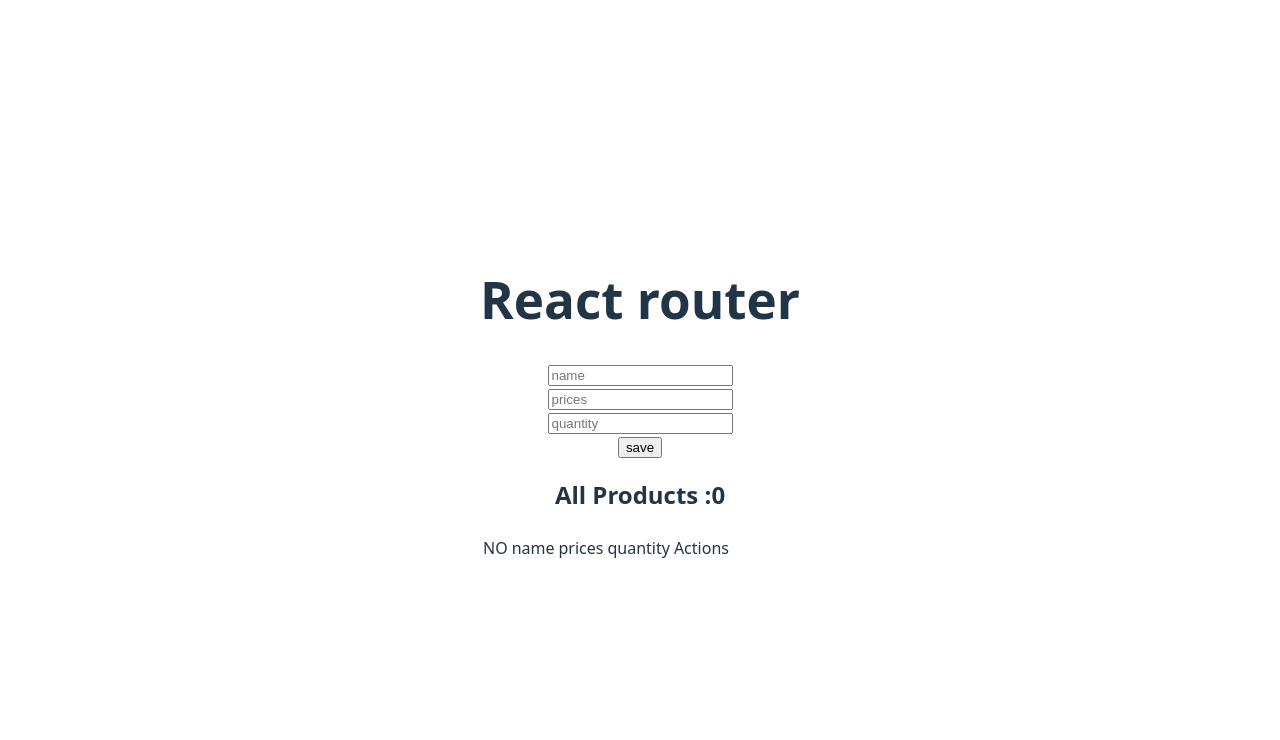
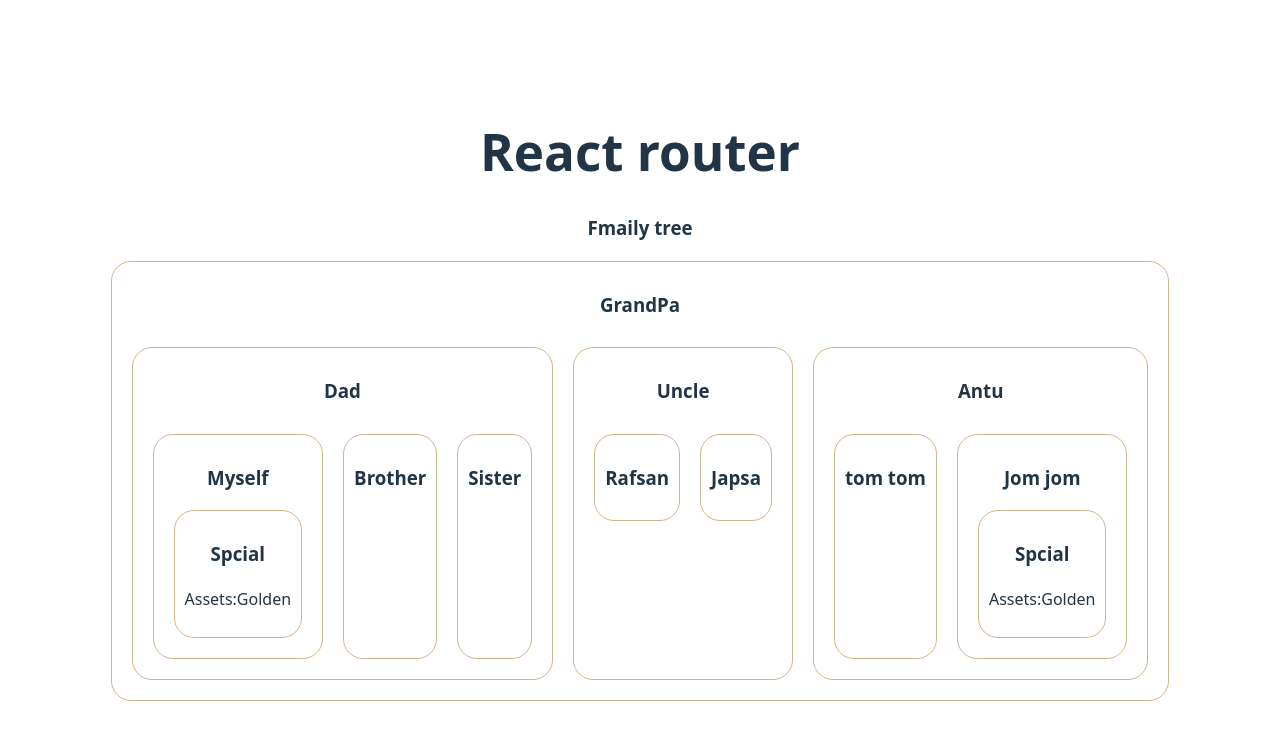
Before and after one commit to Al-Shahriar-Nazim/react-router-part-03, a React (Vite) app: page / in a window 1280 px wide. Shown: the top 740 px of the page. Built offline with nearby package versions, Linux system fonts and the light colour scheme.

Commit message:
added family tree with props driling

```diff
--- a/src/App.jsx
+++ b/src/App.jsx
@@ -1,5 +1,6 @@
 import './App.css'
 import ControlledForm from './components/ControlledForm/ControlledForm'
+import FamilyTree from './components/FamilyTree/FamilyTree'
 import FromAction from './components/FromAction/FromAction'
 import HookForm from './components/HookForm/HookForm'
 import ProductManagement from './components/ProductManagement/ProductManagement'
@@ -17,7 +18,8 @@ function App() {
       {/* <ControlledForm></ControlledForm> */}
       {/* <UncontrolledForm></UncontrolledForm> */}
       {/* <HookForm></HookForm> */}
-      <ProductManagement></ProductManagement>
+      {/* <ProductManagement></ProductManagement>*/}
+      <FamilyTree></FamilyTree>
     </>
   )
 }
--- /dev/null
+++ b/src/components/FamilyTree/Antu.jsx
@@ -0,0 +1,16 @@
+import React from 'react';
+import Cousin from './Cousin';
+
+const Antu = ({assets}) => {
+    return (
+        <div>
+            <h3>Antu</h3>
+            <section style={{display: 'flex'}}>
+                <Cousin name="tom tom"></Cousin>
+                <Cousin assets={assets} name="Jom jom"></Cousin>
+            </section>
+        </div>
+    );
+};
+
+export default Antu;
--- /dev/null
+++ b/src/components/FamilyTree/Brother.jsx
@@ -0,0 +1,11 @@
+import React from 'react';
+
+const Brother = () => {
+    return (
+        <div>
+            <h3>Brother</h3>
+        </div>
+    );
+};
+
+export default Brother;
--- /dev/null
+++ b/src/components/FamilyTree/Cousin.jsx
@@ -0,0 +1,15 @@
+import React from 'react';
+import Spcial from './Spcial';
+
+const Cousin = ({name,assets}) => {
+    return (
+        <div>
+            <h3>{name}</h3>
+            {
+                name === 'Jom jom' && <Spcial assets={assets}></Spcial>
+            }
+        </div>
+    );
+};
+
+export default Cousin;
--- /dev/null
+++ b/src/components/FamilyTree/Dad.jsx
@@ -0,0 +1,19 @@
+import React from "react";
+import Myself from "./Myself";
+import Sister from "./Sister";
+import Brother from "./Brother";
+
+const Dad = ({assets}) => {
+  return (
+    <div>
+      <h3>Dad</h3>
+      <section style={{ display: "flex" }}>
+        <Myself assets={assets}></Myself>
+        <Brother></Brother>
+        <Sister></Sister>
+      </section>
+    </div>
+  );
+};
+
+export default Dad;
--- /dev/null
+++ b/src/components/FamilyTree/FamilyTree.jsx
@@ -0,0 +1,14 @@
+import React from 'react';
+import GrandPa from './GrandPa';
+
+const FamilyTree = () => {
+    const assets = 'Golden';
+    return (
+        <div>
+            <h3>Fmaily tree</h3>
+            <GrandPa assets={assets}></GrandPa>
+        </div>
+    );
+};
+
+export default FamilyTree;
--- /dev/null
+++ b/src/components/FamilyTree/GrandPa.jsx
@@ -0,0 +1,21 @@
+import React from 'react';
+import './grandpa.css';
+import Dad from './Dad';
+import Uncle from './Uncle';
+import Antu from './Antu';
+
+const GrandPa = ({assets}) => {
+    return (
+        <div
+        className='family-tree style'>
+            <h3>GrandPa</h3>
+            <section style={{display:'flex'}}>
+                <Dad assets={assets}></Dad>
+                <Uncle></Uncle>
+                <Antu assets={assets}></Antu>
+            </section>
+        </div>
+    );
+};
+
+export default GrandPa;
--- /dev/null
+++ b/src/components/FamilyTree/Myself.jsx
@@ -0,0 +1,13 @@
+import React from 'react';
+import Spcial from './Spcial';
+
+const Myself = ({assets}) => {
+    return (
+        <div>
+            <h3>Myself</h3>
+          <Spcial assets={assets}></Spcial>
+        </div>
+    );
+};
+
+export default Myself;
--- /dev/null
+++ b/src/components/FamilyTree/Sister.jsx
@@ -0,0 +1,11 @@
+import React from 'react';
+
+const Sister = () => {
+    return (
+        <div>
+            <h3>Sister</h3>
+        </div>
+    );
+};
+
+export default Sister;
--- /dev/null
+++ b/src/components/FamilyTree/Spcial.jsx
@@ -0,0 +1,12 @@
+import React from 'react';
+
+const Spcial = ({assets}) => {
+    return (
+        <div>
+            <h3>Spcial</h3>
+            <p>Assets:{assets}</p>
+        </div>
+    );
+};
+
+export default Spcial;
--- /dev/null
+++ b/src/components/FamilyTree/Uncle.jsx
@@ -0,0 +1,16 @@
+import React from 'react';
+import Cousin from './Cousin';
+
+const Uncle = () => {
+    return (
+        <div>
+            <h3>Uncle</h3>
+            <section style={{display: 'flex'}}>
+                <Cousin name='Rafsan'></Cousin>
+                <Cousin name='Japsa'></Cousin>
+            </section>
+        </div>
+    );
+};
+
+export default Uncle;
--- /dev/null
+++ b/src/components/FamilyTree/grandpa.css
@@ -0,0 +1,12 @@
+.family-tree div{
+    border: 1px solid tan;
+    padding: 10px;
+    margin: 10px;
+    border-radius: 20px;
+}
+.style{
+    border: 1px solid tan;
+    padding: 10px;
+    margin: 10px;
+    border-radius: 20px;
+}
```
